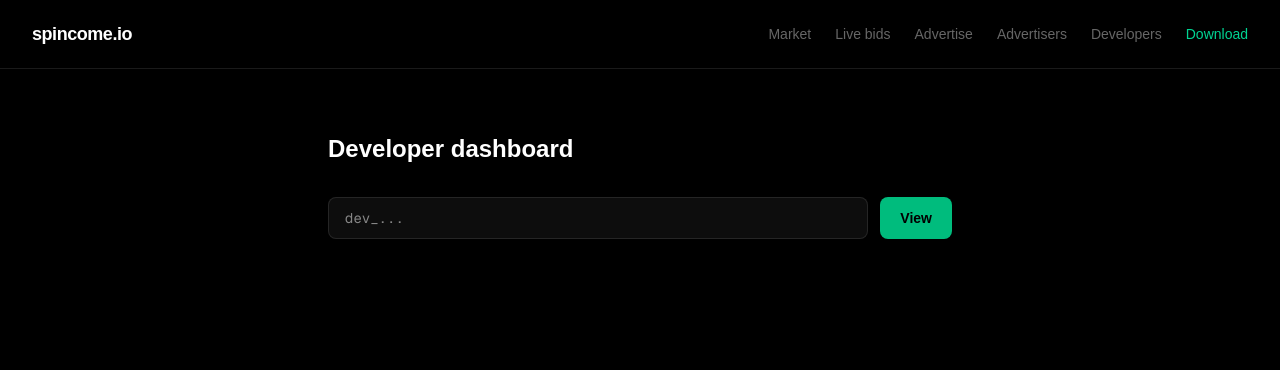
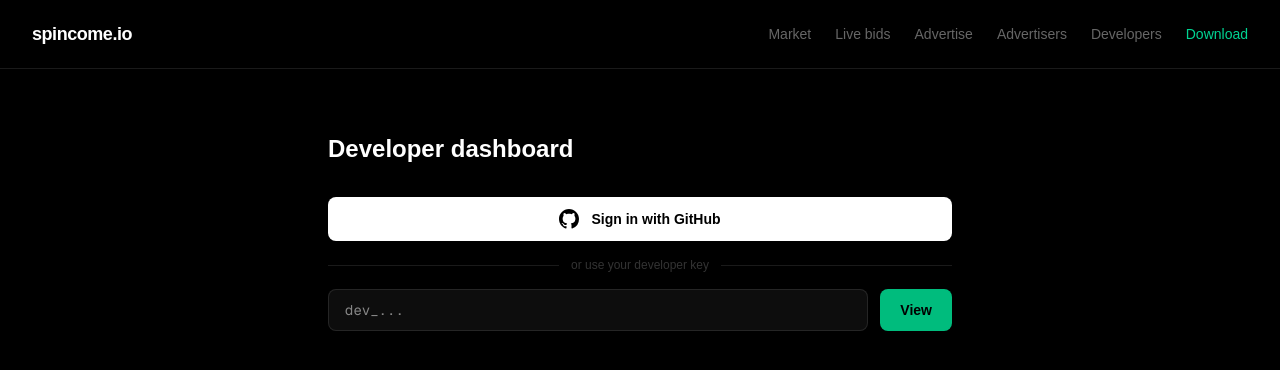
Before and after one commit to brozarti/spincome, a Next.js app in the folder apps/marketplace/: page /dev in a window 1280 px wide. Shown: the top 370 px of the page. Built offline with nearby package versions, Linux system fonts and the light colour scheme.

Commit message:
Add GitHub sign-in to dev dashboard alongside dev key login

```diff
--- a/apps/marketplace/app/dev/page.tsx
+++ b/apps/marketplace/app/dev/page.tsx
@@ -103,6 +103,21 @@
         <h1 className="text-2xl font-bold mb-8">Developer dashboard</h1>
 
         {!stats ? (
+          <div className="space-y-4">
+            <button
+              onClick={() => window.location.href = "/api/auth/signin/github?callbackUrl=/dev"}
+              className="w-full flex items-center justify-center gap-3 bg-white text-black font-semibold py-3 rounded-lg text-sm hover:bg-white/90 transition-colors"
+            >
+              <svg width="20" height="20" viewBox="0 0 24 24" fill="currentColor">
+                <path d="M12 0C5.37 0 0 5.37 0 12c0 5.31 3.435 9.795 8.205 11.385.6.105.825-.255.825-.57 0-.285-.015-1.23-.015-2.235-3.015.555-3.795-.735-4.035-1.41-.135-.345-.72-1.41-1.23-1.695-.42-.225-1.02-.78-.015-.795.945-.015 1.62.87 1.845 1.23 1.08 1.815 2.805 1.305 3.495.99.105-.78.42-1.305.765-1.605-2.67-.3-5.46-1.335-5.46-5.925 0-1.305.465-2.385 1.23-3.225-.12-.3-.54-1.53.12-3.18 0 0 1.005-.315 3.3 1.23.96-.27 1.98-.405 3-.405s2.04.135 3 .405c2.295-1.56 3.3-1.23 3.3-1.23.66 1.65.24 2.88.12 3.18.765.84 1.23 1.905 1.23 3.225 0 4.605-2.805 5.625-5.475 5.925.435.375.81 1.095.81 2.22 0 1.605-.015 2.895-.015 3.3 0 .315.225.69.825.57A12.02 12.02 0 0 0 24 12c0-6.63-5.37-12-12-12z"/>
+              </svg>
+              Sign in with GitHub
+            </button>
+            <div className="flex items-center gap-3">
+              <div className="flex-1 h-px bg-white/10" />
+              <span className="text-white/20 text-xs">or use your developer key</span>
+              <div className="flex-1 h-px bg-white/10" />
+            </div>
           <form onSubmit={lookup} className="flex gap-3">
             <input
               type="text"
@@ -119,6 +134,7 @@
               {loading ? "..." : "View"}
             </button>
           </form>
+          </div>
         ) : (
           <div className="space-y-6">
             {/* Earnings */}
```
